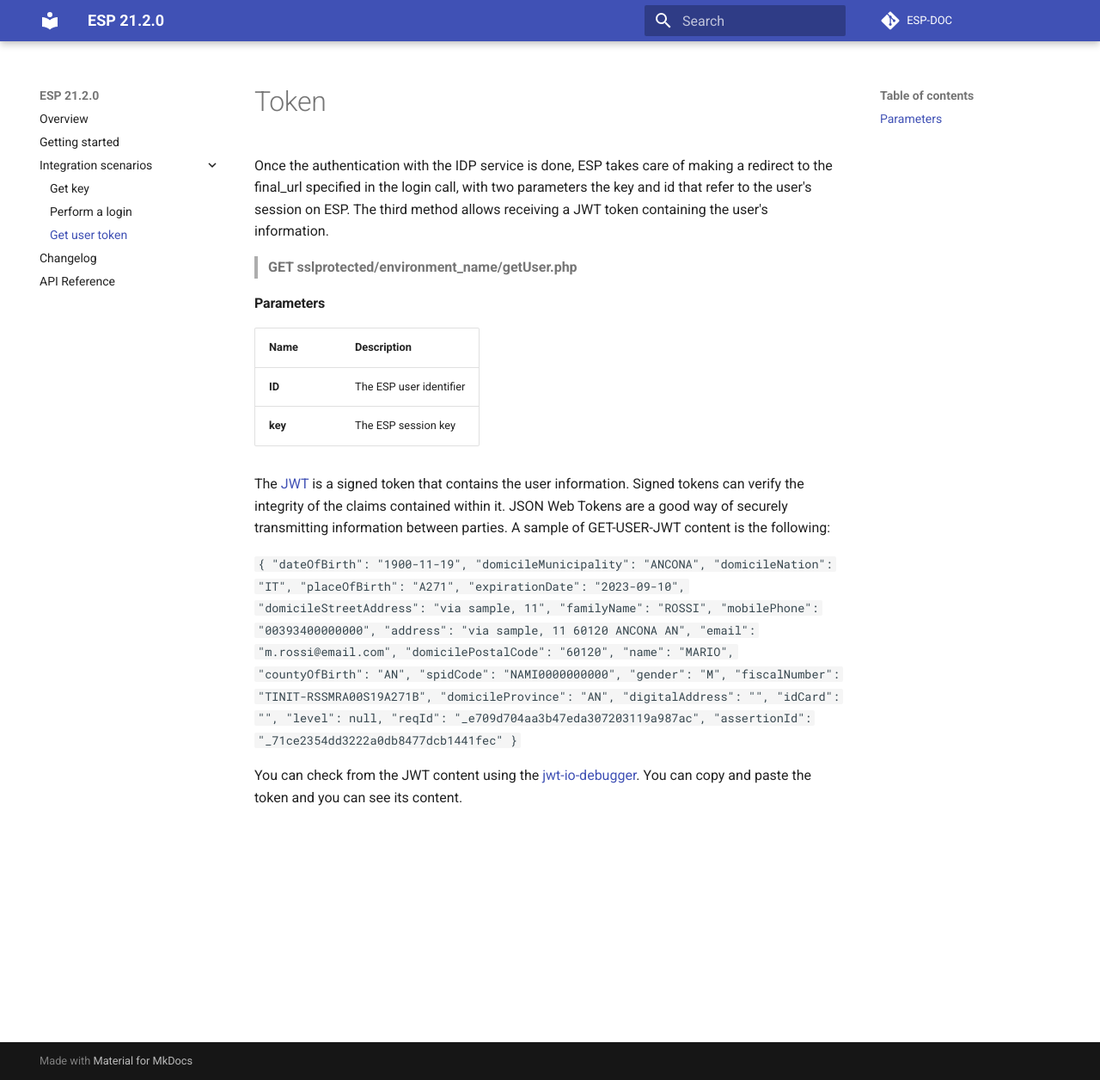
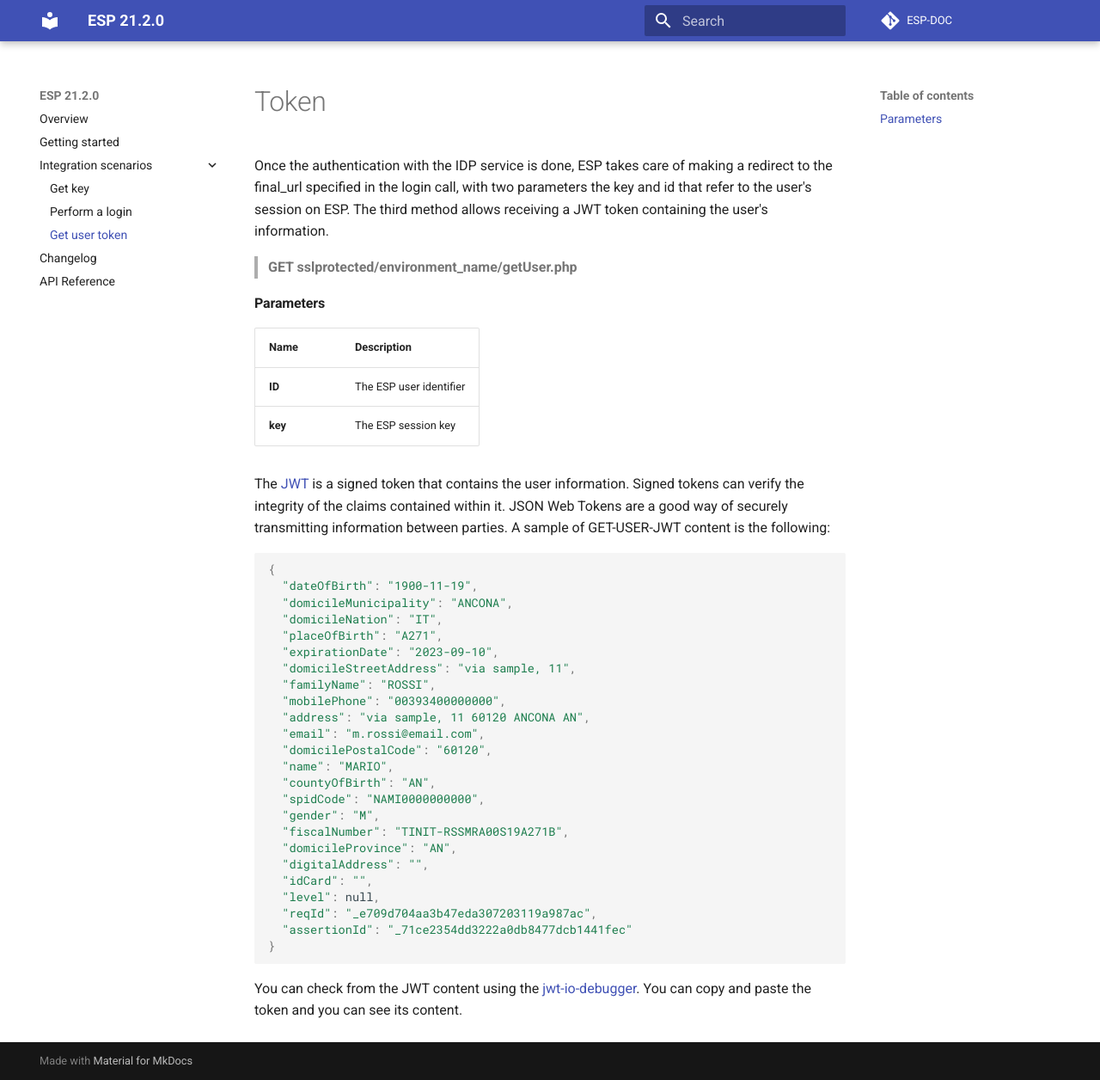
Before and after one commit to namirialgroup/esp-docs, an MkDocs documentation site: the page built from docs/integrations/token.md, in a window 1280 px wide and 1256 px high. Shown: the whole window at 86% size. Built offline with MkDocs 1.6.1 and Material for MkDocs 9.7.7, drawn with Linux system fonts in a browser that asks for light colours; comment, search, counter and statistics services are not loaded.

Commit message:
SWESP-241 Fixed doc

````diff
--- a/_config.yml
+++ /dev/null
@@ -1,5 +0,0 @@
-theme: jekyll-theme-minimal
-title: Sample title
-description: sample description
-include:
-  - redocs
--- a/docs/integrations/token.md
+++ b/docs/integrations/token.md
@@ -17,7 +17,8 @@ Name | Description
  The [JWT](https://jwt.io/introduction) is a signed token that contains the user information. Signed tokens can verify the integrity of the claims contained within it. JSON Web Tokens are a good way of securely transmitting information between parties.
  A sample of GET-USER-JWT content is the following:
 
- ```
+
+``` js
 {
   "dateOfBirth": "1900-11-19",
   "domicileMunicipality": "ANCONA",
@@ -42,6 +43,8 @@ Name | Description
   "reqId": "_e709d704aa3b47eda307203119a987ac",
   "assertionId": "_71ce2354dd3222a0db8477dcb1441fec"
 }
- ```
+
+```
+
 
 You can check from the JWT content using the [jwt-io-debugger](https://jwt.io/#debugger-io). You can copy and paste the token and you can see its content.
--- a/mkdocs.yml
+++ b/mkdocs.yml
@@ -2,6 +2,8 @@ site_name: ESP 21.2.0
 
 theme:
   name: 'material'
+  features:
+    - content.code.annotate
 
 site_author: 'Namiral'
 site_url: ''
@@ -11,12 +13,15 @@ repo_name: 'ESP-DOC'
 repo_url: https://github.com/namirialgroup/esp-docs
 edit_uri: tree/main/docs/
 
-# markdown_extensions:
-#   - codehilite
-#   - pymdownx.superfences
-#   - admonition
 markdown_extensions:
-  - mdx_truly_sane_lists
+  - codehilite
+  - pymdownx.highlight
+  - pymdownx.inlinehilite
+  - pymdownx.superfences
+  - pymdownx.snippets
+  - admonition
+#markdown_extensions:
+#  - mdx_truly_sane_lists
 
 nav:
   - Overview: index.md
````
Also changed, not shown: docs/configuration.md (+7 -0 lines), index.md (deleted, +0 -37 lines), 1 other file.
